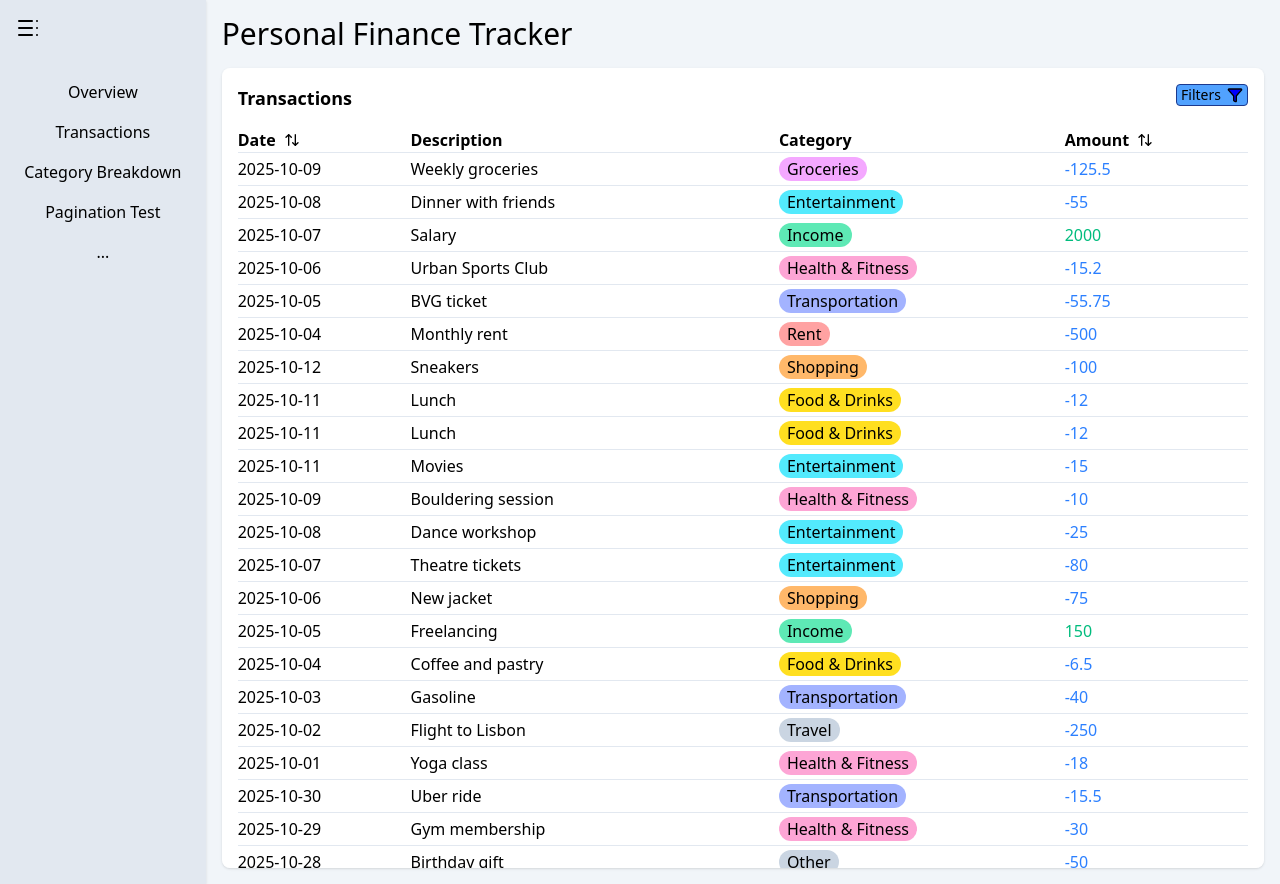
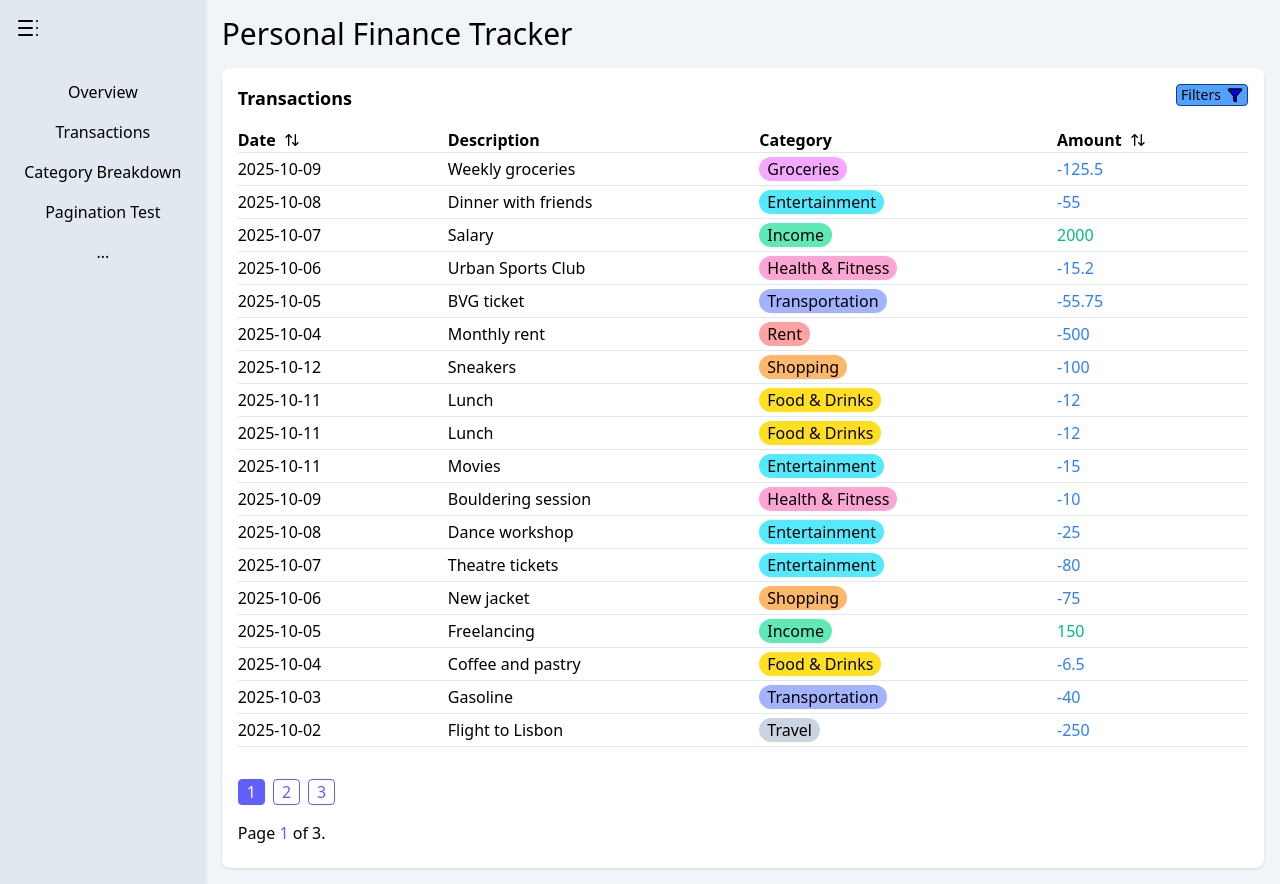
Before and after one commit to pebencze/personal-dashboard, a React (Vite) app: page /transactions in a window 1280 px wide. Built offline with nearby package versions, Linux system fonts and the light colour scheme.

Commit message:
feat: paginate transactions table

```diff
--- a/src/components/Pagination.tsx
+++ b/src/components/Pagination.tsx
@@ -18,20 +18,20 @@ const Pagination = (
         pageNumbers.push(i);
     }
 
-    function handlePagination(event: React.MouseEvent<HTMLButtonElement>, number: number) {
+    function handlePagination(event: React.MouseEvent<HTMLAnchorElement>, number: number) {
         event.preventDefault();
         setCurrentItem(number);
     }
 
     return (
-        <nav >
-            <ul className="flex justify-between">
+        <nav>
+            <ul className="flex gap-2 mt-8">
                 {pageNumbers.map(number => {
                     return (
-                        <li key={number} className="rounded bg-indigo-500 px-2">
+                        <li key={number} className={`${number === currentItem ? "bg-indigo-500" : "bg-white"} rounded border border-indigo-500 px-2`}>
                             <a  onClick={(e) => handlePagination(e, number)}
                                 href="!#"
-                                className={number === currentItem ? "text-white underline" : ""}
+                                className={number === currentItem ? "text-white" : "text-indigo-500"}
                             >
                                 {number}
                             </a>
@@ -39,7 +39,7 @@ const Pagination = (
                     )
                 })}
             </ul>
-            Page <span className="text-blue-500">{currentItem}</span> of {pageCount}.
+            <p className="mt-4">Page <span className="text-indigo-500">{currentItem}</span> of {pageCount}.</p>
         </nav>
     )
 }
--- a/src/components/PaginationTestView.tsx
+++ b/src/components/PaginationTestView.tsx
@@ -17,7 +17,7 @@ function sleep(milliseconds: number): Promise<void> {
 
 function PaginationTestView() {
     const [posts, setPosts] = useState<Post[]>([]);
-    const [postsPerPage, setItemsPerPage] = useState(5);
+    const [postsPerPage, setPostsPerPage] = useState(5);
     const [currentPage, setCurrentPage] = useState(1);
     const [loading, setLoading] = useState(false);
 
--- a/src/components/TransactionsTable.tsx
+++ b/src/components/TransactionsTable.tsx
@@ -2,11 +2,18 @@ import { useState, useEffect } from 'react';
 import { ArrowUpDown, ArrowDownUp } from 'lucide-react';
 import CategoryCard from './CategoryCard';
 import type { Transaction } from '../types/types';
+import Pagination from './Pagination';
 
 function TransactionsTable({transactions}: {transactions: Transaction[]}) {
     const [sorted, setSorted] = useState(transactions)
     const [isAscendingAmount, setIsAscendingAmount] = useState(false)
     const [isAscendingDate, setIsAscendingDate] = useState(false)
+    const [itemsPerPage, setItemsPerPage] = useState(18)
+    const [currentPage, setCurrentPage] = useState(1)
+
+    const indexOfLastTransaction = currentPage * itemsPerPage;
+    const indexOfFirstTransaction = indexOfLastTransaction - itemsPerPage;
+    const currentTransactions = sorted.slice(indexOfFirstTransaction, indexOfLastTransaction);
 
     useEffect(() => {
       setSorted(transactions);
@@ -53,7 +60,7 @@ function TransactionsTable({transactions}: {transactions: Transaction[]}) {
                 </tr>
             </thead>
             <tbody>
-                {sorted.map((transaction) =>
+                {currentTransactions.map((transaction) =>
                     <tr key={transaction.id} className='border-y border-slate-200 hover:bg-blue-100'>
                         <td>{transaction.date}</td>
                         <td>{transaction.description}</td>
@@ -62,6 +69,9 @@ function TransactionsTable({transactions}: {transactions: Transaction[]}) {
                     </tr>
                 )}
             </tbody>
+            <tfoot>
+                <Pagination itemsPerPage={itemsPerPage} totalItems={sorted.length} currentItem={currentPage} setCurrentItem={setCurrentPage} />
+            </tfoot>
         </table>
     );
 }
```
